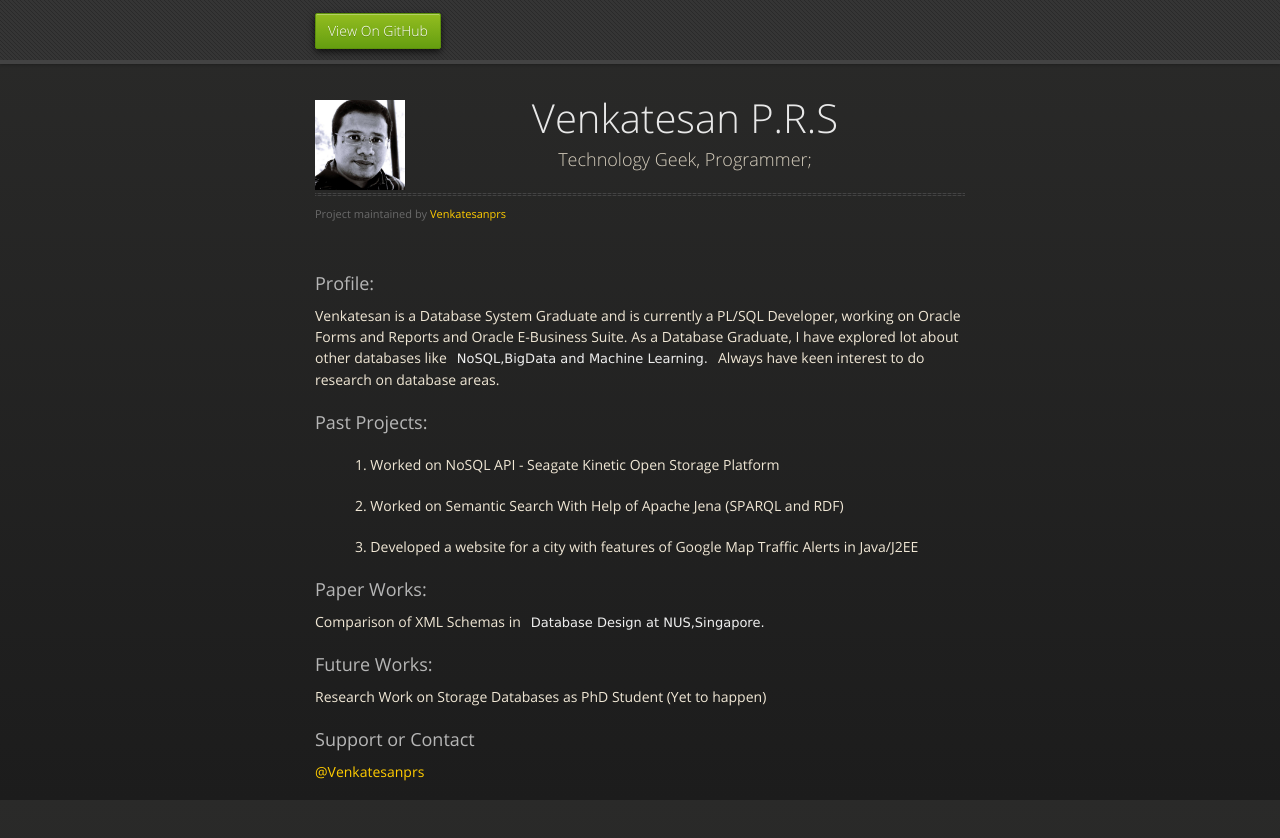
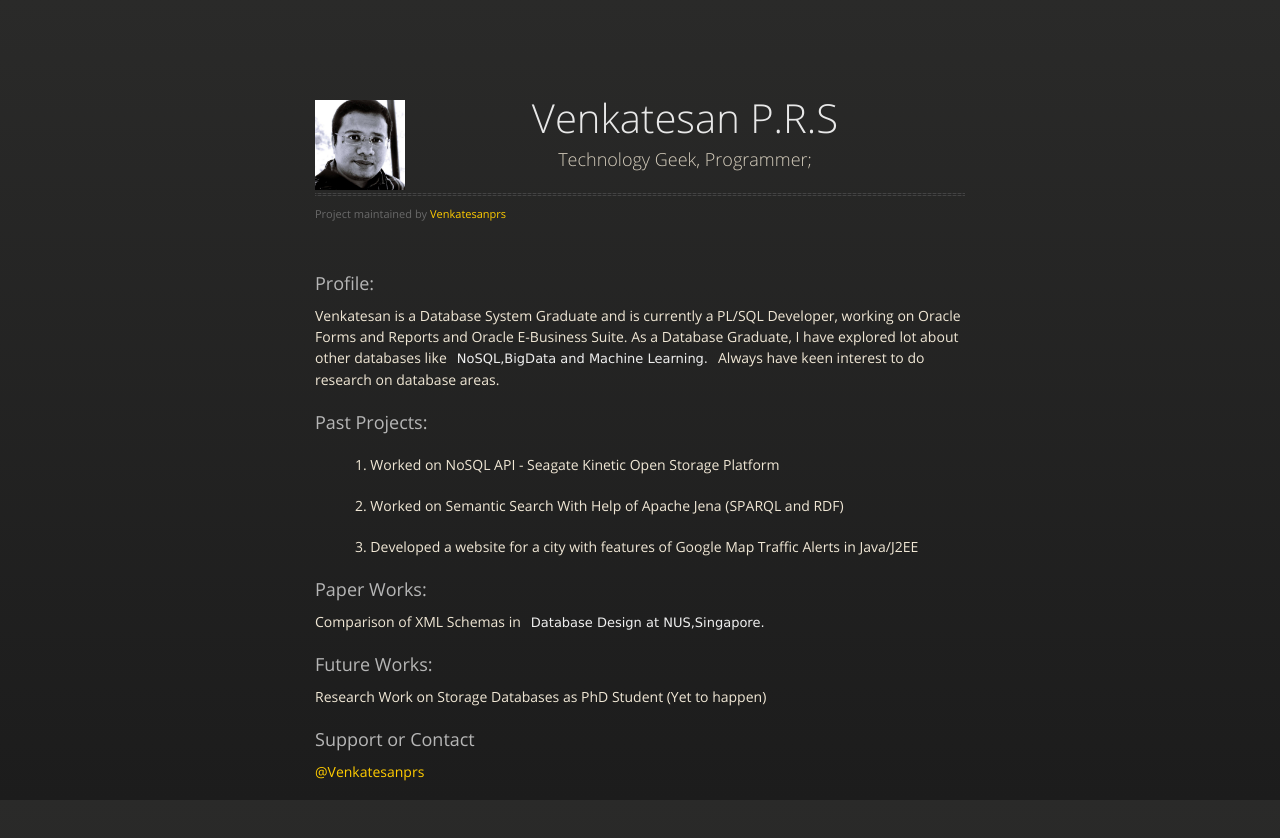
Before and after one commit to Venkatesanprs/venkatesanprs.github.io, a plain HTML site: page index.html in a window 1280 px wide. Drawn offline with nearby package versions, Linux system fonts and the light colour scheme.

Commit message:
Changes in header.

```diff
--- a/index.html
+++ b/index.html
@@ -18,11 +18,11 @@
 
   </head>
   <body>
-      <div id="header">
+      <!--div id="header">
         <nav>
           <li class="fork"><a href="https://github.com/Venkatesanprs">View On GitHub</a></li>
         </nav>
-      </div><!-- end header -->
+      </div!--><!-- end header -->
 
     <div class="wrapper">
 
```
